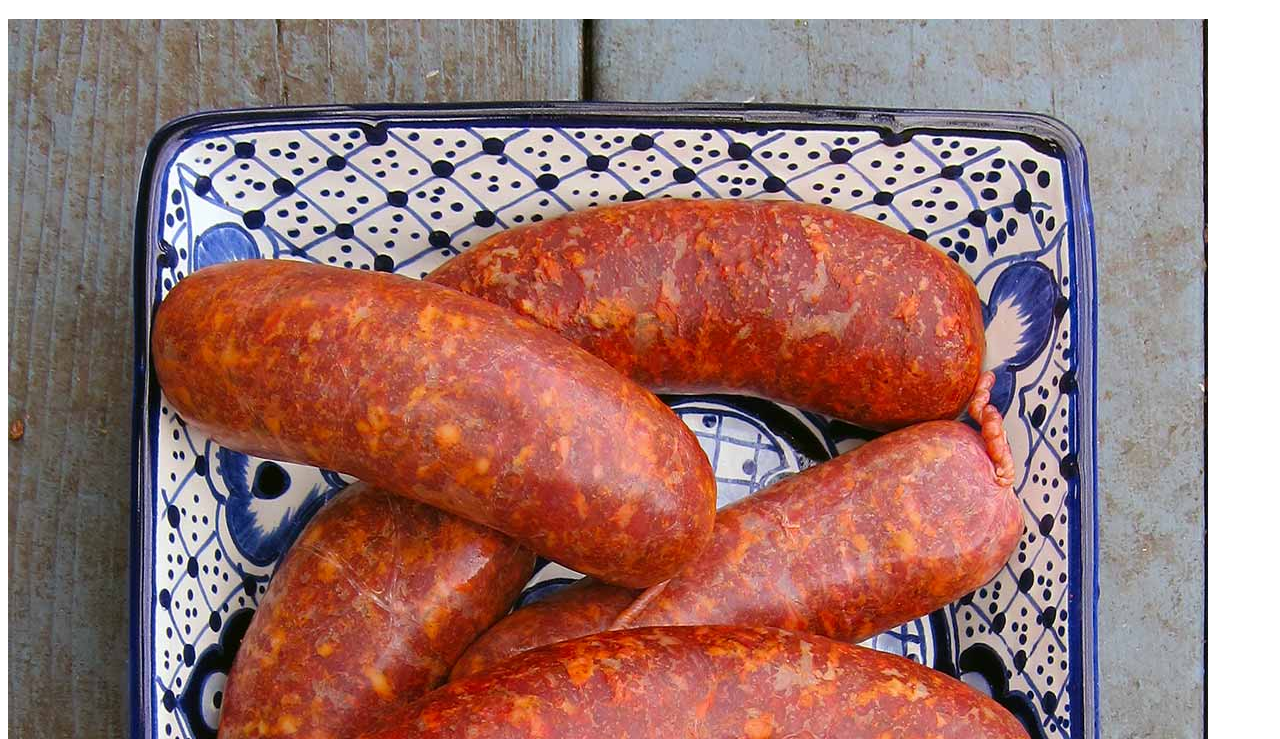
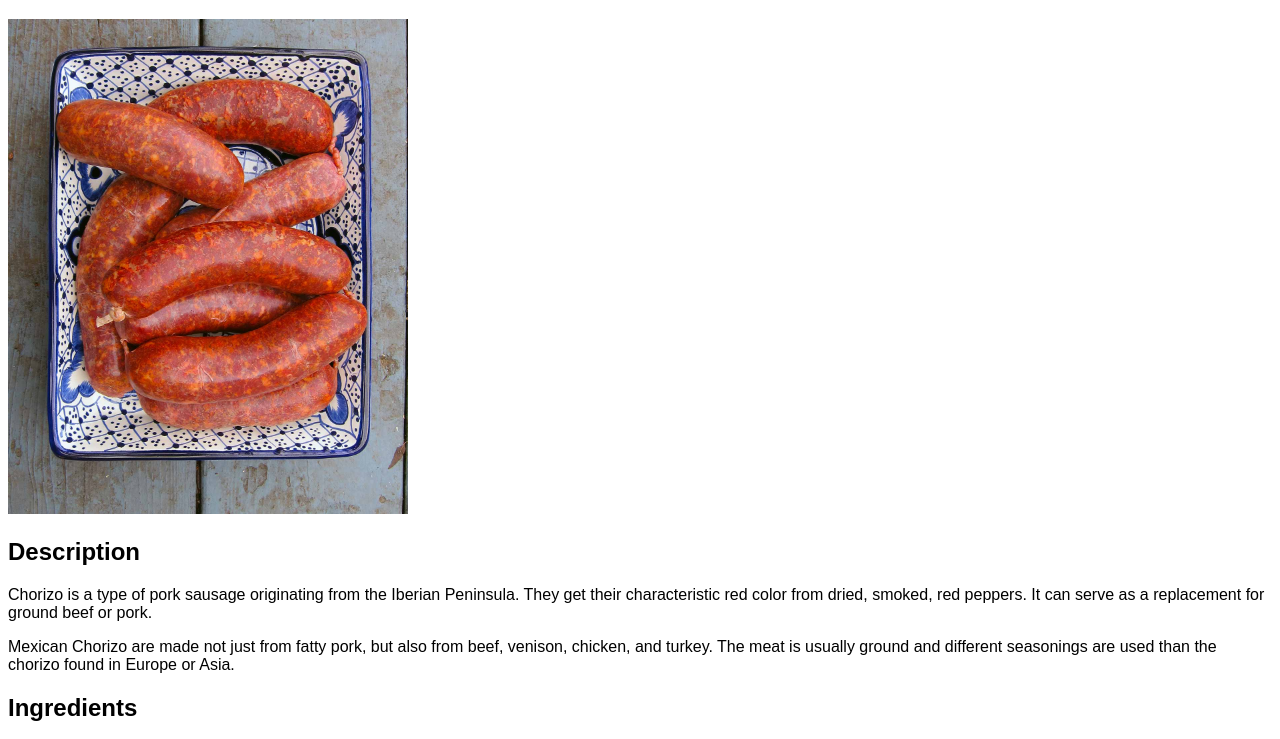
Before and after one commit to davidfrivas/odin-receipes, a plain HTML site: page recipes/chorizo.html in a window 1280 px wide. Shown: the part 61-800 px from the top of the page. Drawn offline with Linux system fonts and the light colour scheme.

Commit message:
Add chorizo-img rule to style.css

```diff
--- a/style.css
+++ b/style.css
@@ -20,3 +20,8 @@
     height: auto;
     width: 600px;
 }
+
+.chorizo-img {
+    height: auto;
+    width: 400px;
+}
```
